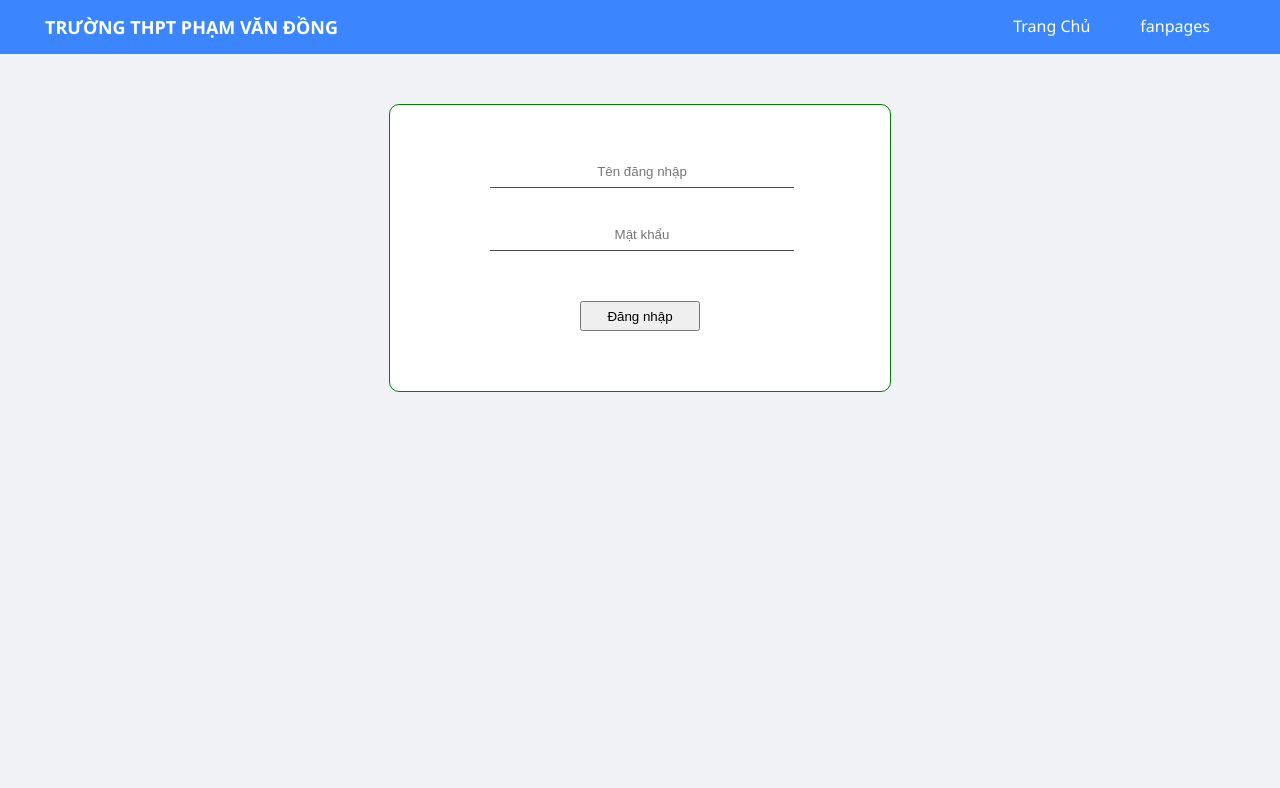
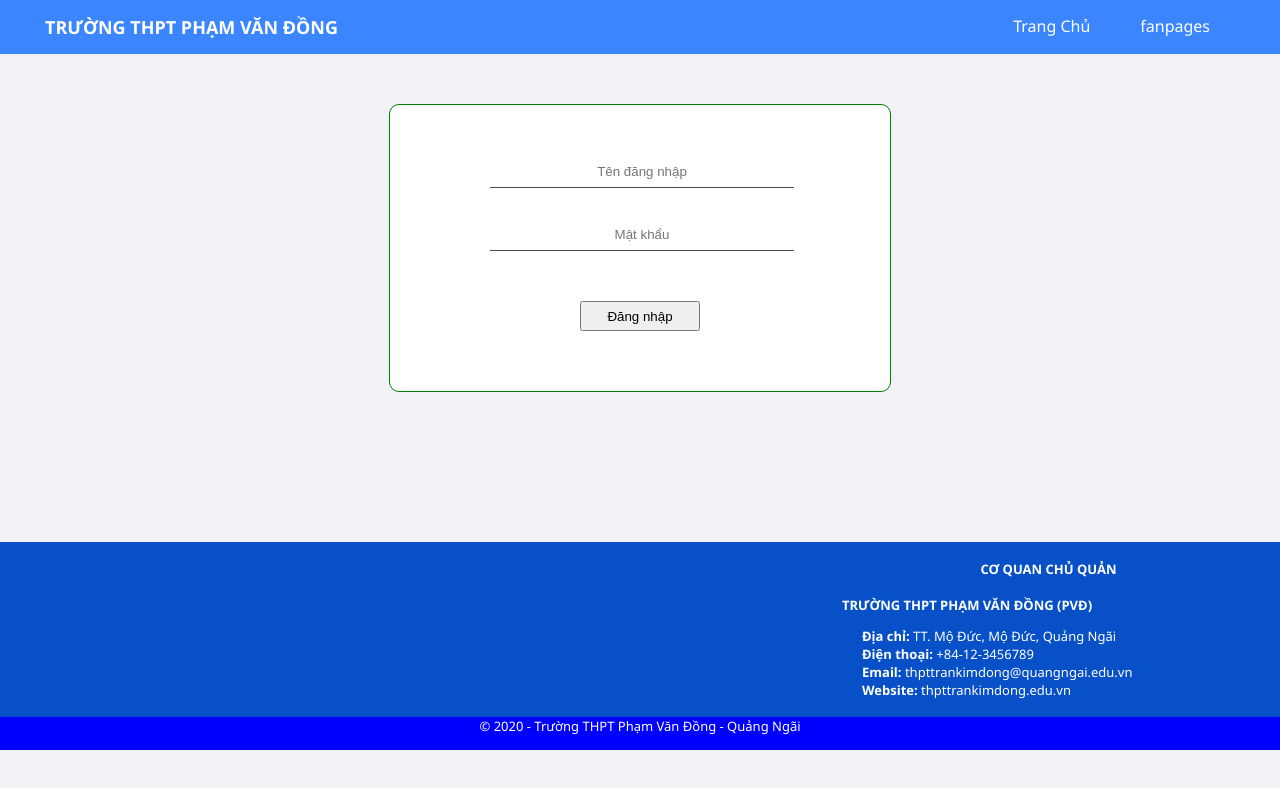
Before and after one commit to hoangusa08/web-ttcn, a React (Create React App) app: page /login in a window 1280 px wide. Shown: the top 788 px of the page. Built offline with nearby package versions, Linux system fonts and the light colour scheme.

Commit message:
cái đuôi

```diff
--- a/public/index.html
+++ b/public/index.html
@@ -24,7 +24,7 @@
       work correctly both with client-side routing and a non-root public URL.
       Learn how to configure a non-root public URL by running `npm run build`.
     -->
-    <title>thpt pham van dong</title>
+    <title>React App</title>
   </head>
   <body>
     <noscript>You need to enable JavaScript to run this app.</noscript>
--- a/src/pagesHtml/Login.js
+++ b/src/pagesHtml/Login.js
@@ -54,7 +54,7 @@ export default function Login() {
     }
     return (
         <div>
-           <div className="bar">
+            <div className="bar">
                 <div className="Link">
                     <h2>TRƯỜNG THPT PHẠM VĂN ĐỒNG</h2>
                     <div id='barright'>
@@ -77,6 +77,21 @@ export default function Login() {
                 </div>
                 <div id='Login_status'> {status}</div>
             </div>
+            <div className='tail'>
+                <p className='tail_tieude'>
+                    <center> CƠ QUAN CHỦ QUẢN </center> <br></br>
+                    TRƯỜNG THPT PHẠM VĂN ĐỒNG (PVĐ)
+                </p>
+                <p className='tail_noidung'>
+                    <b>Địa chỉ:</b> TT. Mộ Đức, Mộ Đức, Quảng Ngãi <br></br>
+                    <b>Điện thoại:</b> +84-12-3456789 <br></br>
+                    <b>Email:</b> thpttrankimdong@quangngai.edu.vn<br></br>
+                    <b>Website:</b> thpttrankimdong.edu.vn
+                </p>
+            </div>
+            <div className='mother_of_tail'>
+                © 2020 - Trường THPT Phạm Văn Đồng - Quảng Ngãi
+            </div>
         </div>
     )
 }
--- a/src/pagesHtml/Post.js
+++ b/src/pagesHtml/Post.js
@@ -28,7 +28,21 @@ export default function Post() {
                     <p className='post_noidung'>{post.text}</p>
                 </div>
             </div>
-
+            <div className='tail'>
+                <p className='tail_tieude'>
+                    <center> CƠ QUAN CHỦ QUẢN </center> <br></br>
+                    TRƯỜNG THPT PHẠM VĂN ĐỒNG (PVĐ)
+                </p>
+                <p className='tail_noidung'>
+                    <b>Địa chỉ:</b> TT. Mộ Đức, Mộ Đức, Quảng Ngãi <br></br>
+                    <b>Điện thoại:</b> +84-12-3456789 <br></br>
+                    <b>Email:</b> thpttrankimdong@quangngai.edu.vn<br></br>
+                    <b>Website:</b> thpttrankimdong.edu.vn
+                </p>
+            </div>
+            <div className='mother_of_tail'>
+                    © 2020 - Trường THPT Phạm Văn Đồng - Quảng Ngãi
+            </div>
         </div>
     );
 }
--- a/src/pagesHtml/TrangChu.js
+++ b/src/pagesHtml/TrangChu.js
@@ -37,6 +37,21 @@ export default function MainPage() {
                     })}
                 </div>
             </div>
+            <div className='tail'>
+                <p className='tail_tieude'>
+                    <center> CƠ QUAN CHỦ QUẢN </center> <br></br>
+                    TRƯỜNG THPT PHẠM VĂN ĐỒNG (PVĐ)
+                </p>
+                <p className='tail_noidung'>
+                    <b>Địa chỉ:</b> TT. Mộ Đức, Mộ Đức, Quảng Ngãi <br></br>
+                    <b>Điện thoại:</b> +84-12-3456789 <br></br>
+                    <b>Email:</b> thpttrankimdong@quangngai.edu.vn<br></br>
+                    <b>Website:</b> thpttrankimdong.edu.vn
+                </p>
+            </div>
+            <div className='mother_of_tail'>
+                    © 2020 - Trường THPT Phạm Văn Đồng - Quảng Ngãi
+            </div>
         </div>
     )
 }
```
